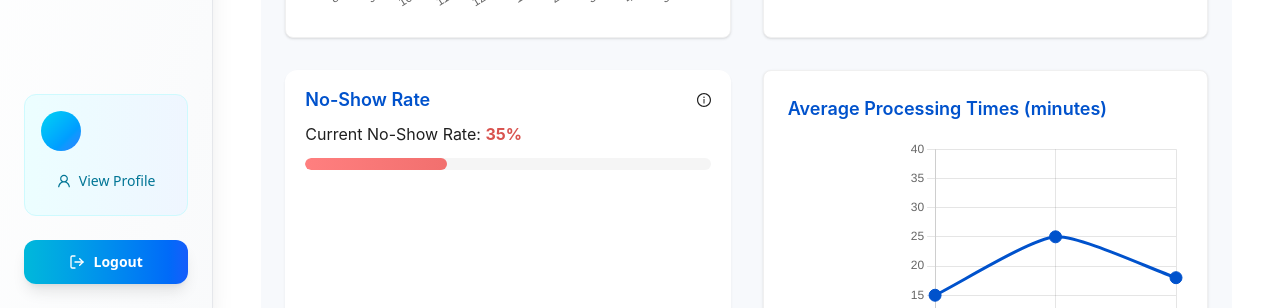
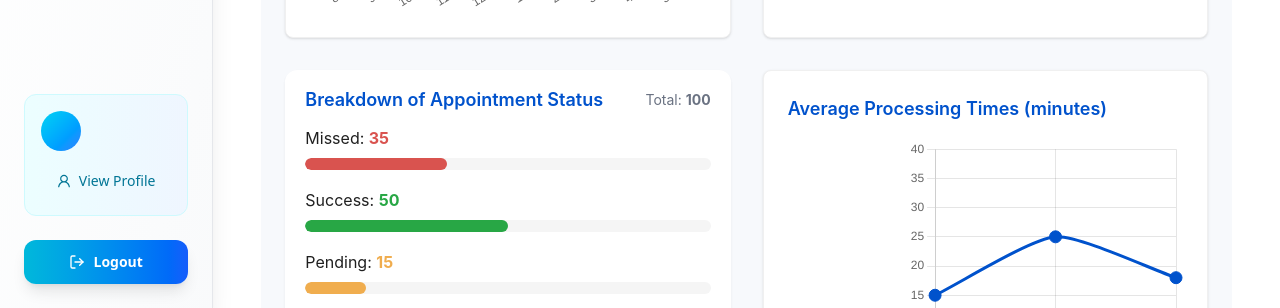
Before and after one commit to zaselalk/CipherSquadRuhuna_GovConnect, a React (Vite) app: page /admin/analytics in a window 1280 px wide. Shown: the part 492-800 px from the top of the page. Built offline with nearby package versions, Linux system fonts and the light colour scheme; no server answers.

Commit message:
Refactor NoShowRateCard to display detailed appointment status breakdown

```diff
--- a/src/components/features/analytical-page/NoShowCard.tsx
+++ b/src/components/features/analytical-page/NoShowCard.tsx
@@ -1,41 +1,72 @@
 import React from "react";
-import { Card, Progress, Tooltip } from "antd";
-import { InfoCircleOutlined } from "@ant-design/icons";
+import { Card, Progress } from "antd";
 
 const NoShowRateCard: React.FC = () => {
-  const noShowRate = 35; // Example value
+  // Example data
+  const totalAppointments = 100;
+  const missedCount = 35;
+  const successCount = 50;
+  const pendingCount = totalAppointments - missedCount - successCount;
+
+  const getPercent = (count: number) => Math.round((count / totalAppointments) * 100);
 
   return (
     <Card
       bordered={false}
       style={{ borderRadius: 12 }}
       className="shadow-lg"
-      bodyStyle={{ padding: "16px 20px" }}
+      bodyStyle={{ padding: "16px 20px 12px 20px" }} // reduced bottom padding
     >
-      <div className="flex justify-between items-center mb-2">
+      <div className="flex justify-between items-center mb-3">
         <h2 className="text-[#0052cc] text-lg font-semibold m-0">
-          No-Show Rate
+          Breakdown of Appointment Status
         </h2>
-        <Tooltip title="Percentage of missed appointments">
-          <InfoCircleOutlined className="text-gray-400" />
-        </Tooltip>
+        <span className="text-sm text-gray-500">
+          Total: <strong>{totalAppointments}</strong>
+        </span>
       </div>
 
-      <p className="text-base mb-2">
-        Current No-Show Rate:{" "}
-        <strong className="text-[#d9534f]">{noShowRate}%</strong>
-      </p>
+      {/* Missed */}
+      <div className="mb-3">
+        <p className="text-base mb-1">
+          Missed: <strong className="text-[#d9534f]">{missedCount}</strong>
+        </p>
+        <Progress
+          percent={getPercent(missedCount)}
+          strokeColor="#d9534f"
+          trailColor="#f5f5f5"
+          strokeWidth={12}
+          showInfo={false}
+        />
+      </div>
 
-      <Progress
-        percent={noShowRate}
-        strokeColor={{
-          from: "#ff7f7f",
-          to: "#d9534f",
-        }}
-        trailColor="#f5f5f5"
-        strokeWidth={12}
-        showInfo={false}
-      />
+      {/* Success */}
+      <div className="mb-3">
+        <p className="text-base mb-1">
+          Success: <strong className="text-[#28a745]">{successCount}</strong>
+        </p>
+        <Progress
+          percent={getPercent(successCount)}
+          strokeColor="#28a745"
+          trailColor="#f5f5f5"
+          strokeWidth={12}
+          showInfo={false}
+        />
+      </div>
+
+      {/* Pending */}
+      <div>
+        <p className="text-base mb-1">
+          Pending: <strong className="text-[#f0ad4e]">{pendingCount}</strong>
+        </p>
+        <Progress
+          percent={getPercent(pendingCount)}
+          strokeColor="#f0ad4e"
+          trailColor="#f5f5f5"
+          strokeWidth={12}
+          showInfo={false}
+        />
+      </div>
     </Card>
   );
 };
```
